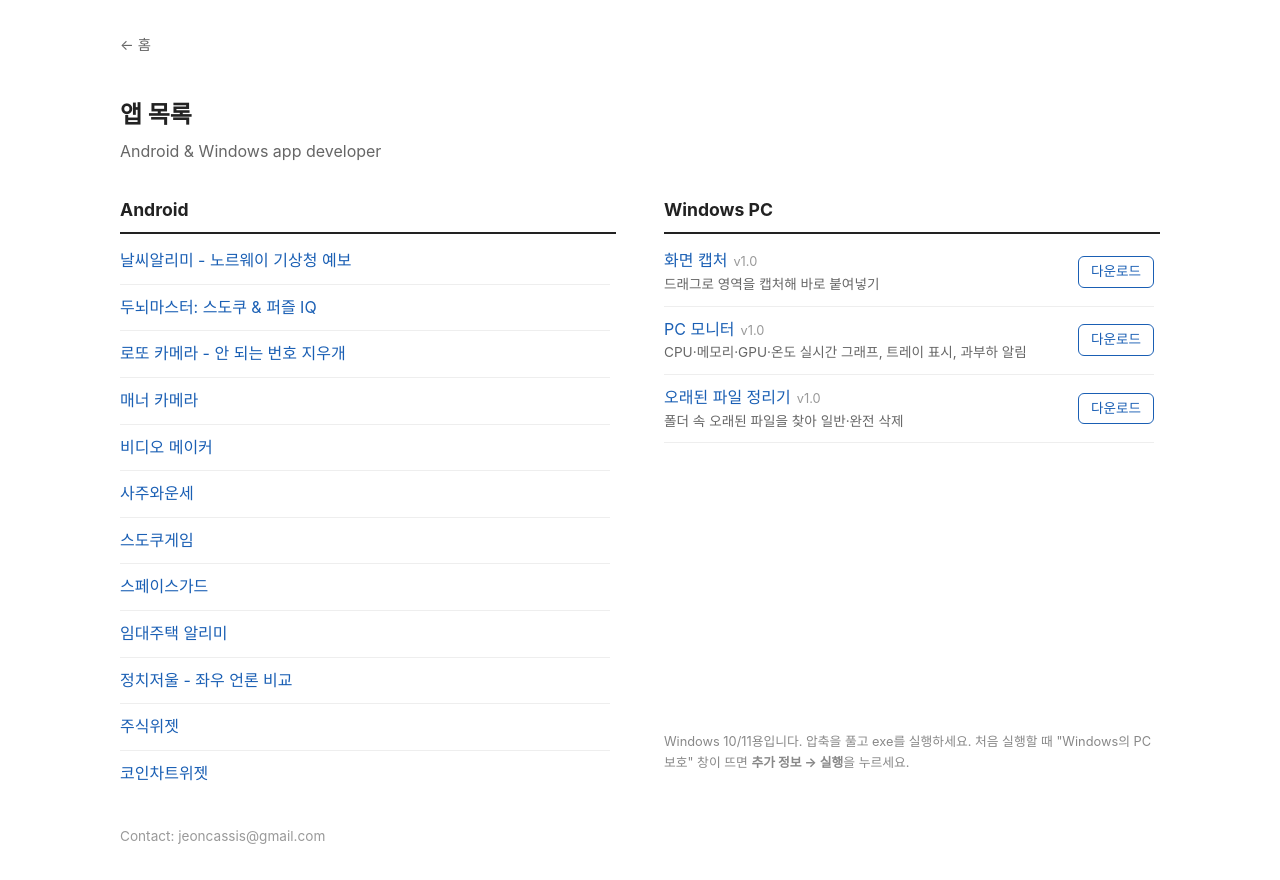
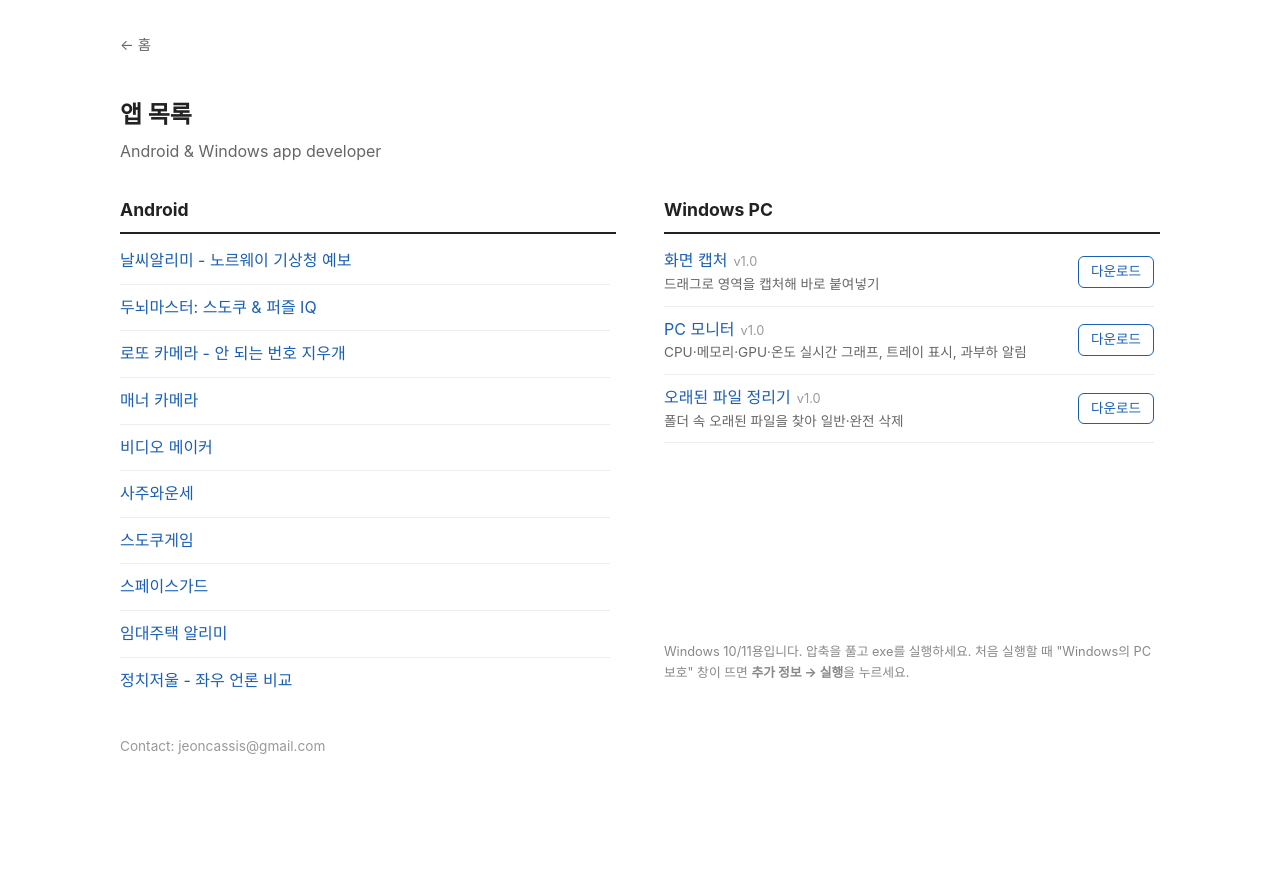
Before and after one commit to jeoncassis/devjeonc-site, a plain HTML site: page apps/index.html in a window 1280 px wide. After the commit the page ends 800 px from the top, so only its background shows below. Drawn offline with Linux system fonts and the light colour scheme.

Commit message:
Fit app lists fully within the viewport
Co-Authored-By: Claude Opus 5.5 <noreply@anthropic.com>

```diff
--- a/apps/index.html
+++ b/apps/index.html
@@ -25,7 +25,7 @@
   .home { display: inline-block; margin-bottom: 24px; color: #666; font-size: 0.9rem; }
   section { scroll-margin-top: 24px; display: flex; flex-direction: column; min-height: 0; }
   /* 목록이 길어도 한 화면 안에 보이도록 각 목록 안에서만 스크롤 */
-  .cols { height: calc(100vh - 210px); height: calc(100dvh - 210px); min-height: 320px; }
+  .cols { height: calc(100vh - 300px); height: calc(100dvh - 300px); min-height: 320px; }
   section ul { flex: 1; min-height: 0; overflow-y: auto; padding-right: 6px; }
   section ul::-webkit-scrollbar { width: 6px; }
   section ul::-webkit-scrollbar-thumb { background: #ccc; border-radius: 3px; }
```
